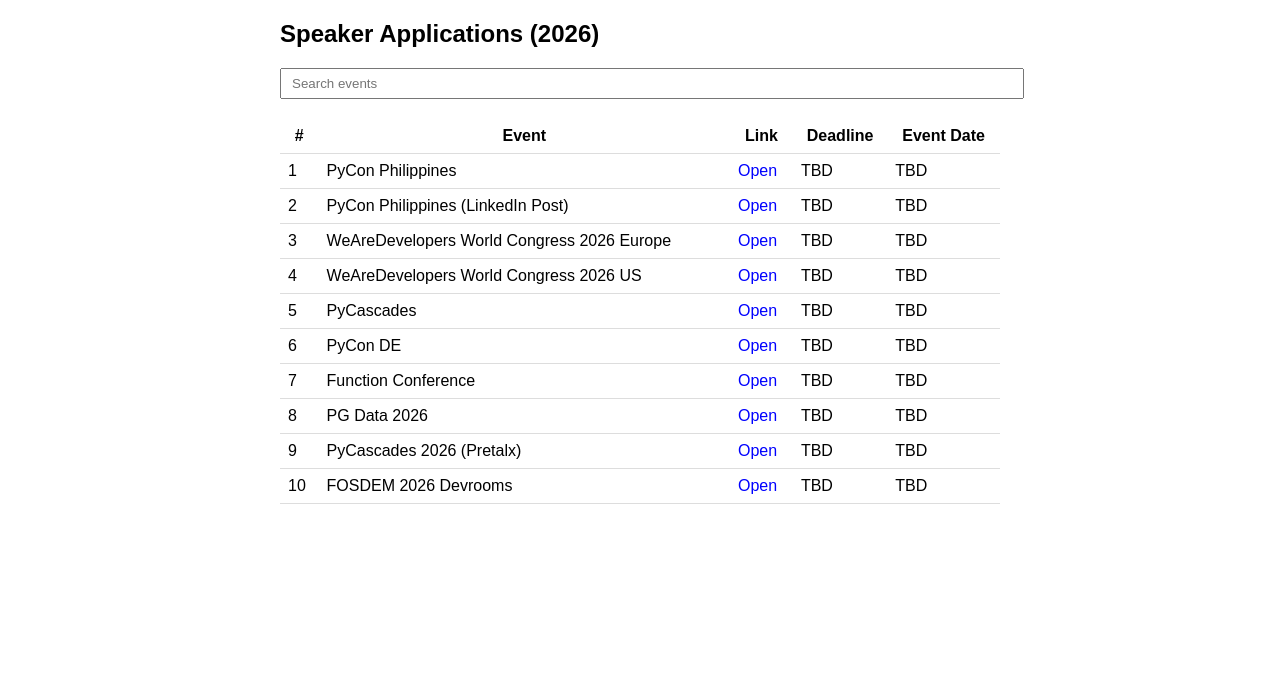
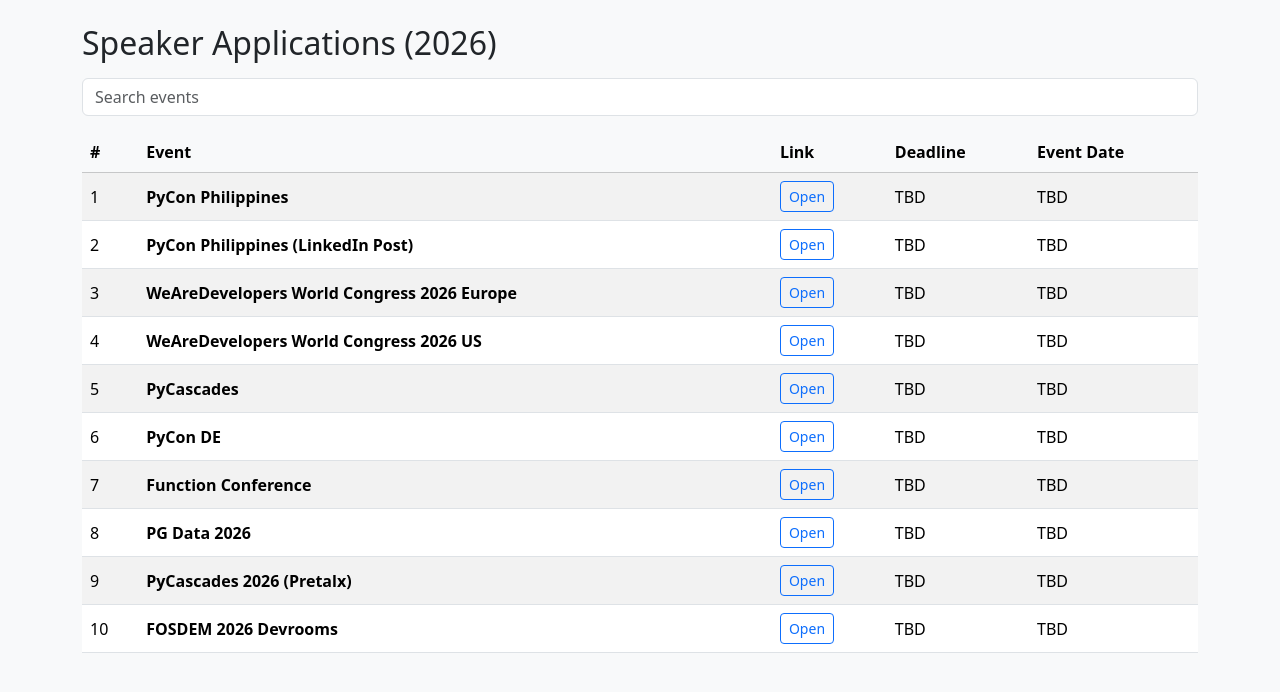
Before and after one commit to achingachris/callforspeakers, a FastAPI app: page / in a window 1280 px wide. Shown: the top 692 px of the page. Run offline with FastAPI, Linux system fonts and the light colour scheme.

Commit message:
Refactor application structure and enhance UI with Bootstrap styling

```diff
--- a/templates/base.html
+++ b/templates/base.html
@@ -4,40 +4,14 @@
 <head>
     <meta charset="utf-8">
     <title>{{ title }}</title>
+    <link rel="stylesheet" href="https://cdn.jsdelivr.net/npm/bootstrap@5.3.3/dist/css/bootstrap.min.css">
     <script src="https://unpkg.com/htmx.org"></script>
-    <style>
-        body {
-            font-family: Arial;
-            max-width: 720px;
-            margin: 20px auto;
-        }
-
-        input {
-            padding: 6px 10px;
-            width: 100%;
-        }
-
-        table {
-            width: 100%;
-            border-collapse: collapse;
-            margin-top: 20px;
-        }
-
-        th,
-        td {
-            padding: 8px;
-            border-bottom: 1px solid #ddd;
-        }
-
-        a {
-            color: blue;
-            text-decoration: none
-        }
-    </style>
 </head>
 
-<body>
-    {% block content %}{% endblock %}
+<body class="bg-light">
+    <div class="container my-4">
+        {% block content %}{% endblock %}
+    </div>
 </body>
 
 </html>
--- a/templates/events.html
+++ b/templates/events.html
@@ -1,14 +1,14 @@
 {% if events %}
-<table>
-  <thead>
+<table class="table table-striped mt-3 align-middle">
+  <thead class="table-light">
     <tr><th>#</th><th>Event</th><th>Link</th><th>Deadline</th><th>Event Date</th></tr>
   </thead>
   <tbody>
   {% for e in events %}
     <tr>
       <td>{{ loop.index }}</td>
-      <td>{{ e.name }}</td>
-      <td><a href="{{ e.link }}" target="_blank">Open</a></td>
+      <td class="fw-semibold">{{ e.name }}</td>
+      <td><a href="{{ e.link }}" target="_blank" class="btn btn-sm btn-outline-primary">Open</a></td>
       <td>{{ e.deadline or "TBD" }}</td>
       <td>{{ e.event_date or "TBD" }}</td>
     </tr>
@@ -16,5 +16,5 @@
   </tbody>
 </table>
 {% else %}
-<p>No events found.</p>
+<div class="alert alert-info">No events found.</div>
 {% endif %}
--- a/templates/index.html
+++ b/templates/index.html
@@ -1,10 +1,13 @@
 {% extends "base.html" %}
 
 {% block content %}
-<h2>{{ title }} ({{ year }})</h2>
+<div class="d-flex align-items-center justify-content-between mb-3">
+  <h2 class="mb-0">{{ title }} ({{ year }})</h2>
+</div>
 
 <input
   type="text"
+  class="form-control"
   name="q"
   placeholder="Search events"
   hx-get="/partial/events"
```
Also changed, not shown: requirements.txt (added, +40 -0 lines), app.py (renamed from main.py), 1 other file.
